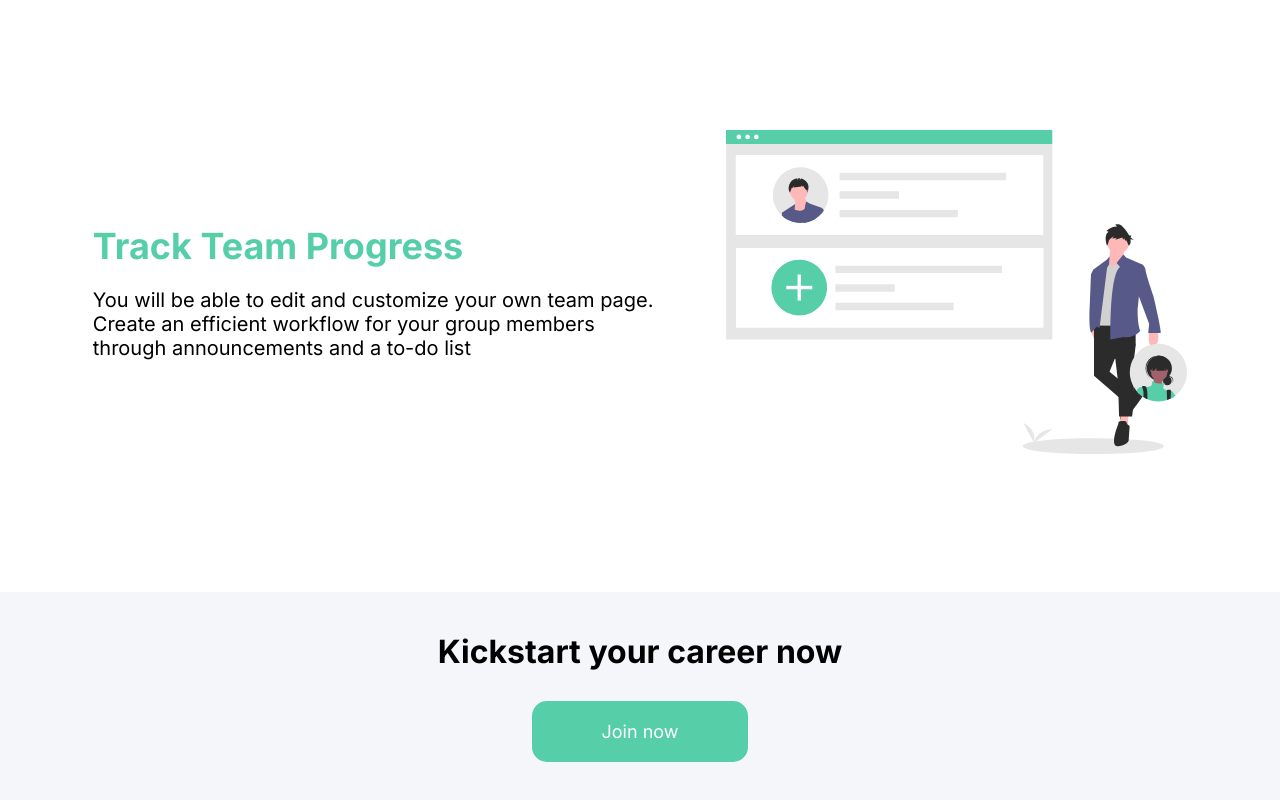
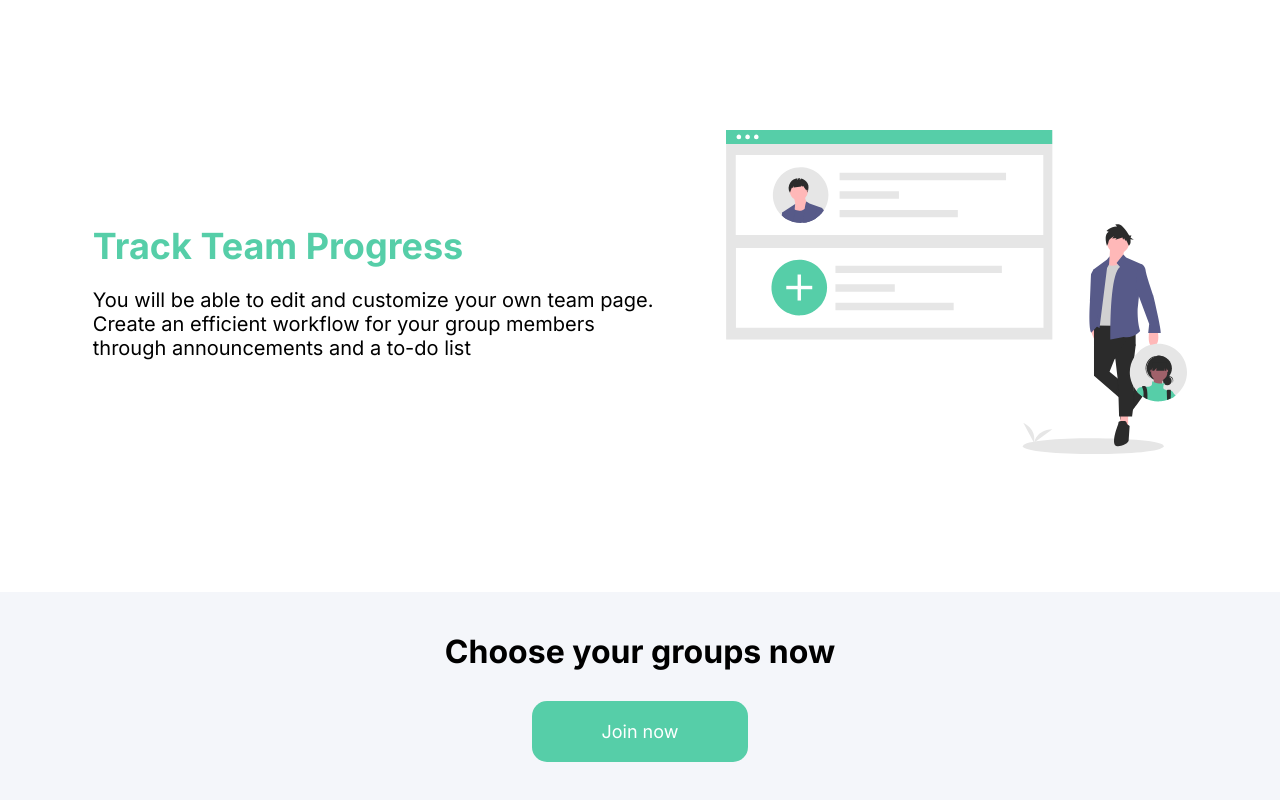
Before and after one commit to aibarrola/SubtleAsianNetwork, a React (Create React App) app: page / in a window 1280 px wide. Shown: the part 896-1696 px from the top of the page. Built offline with nearby package versions, Linux system fonts and the light colour scheme.

Commit message:
fixed footer

```diff
--- a/src/components/pages/landing/footer/Footer.jsx
+++ b/src/components/pages/landing/footer/Footer.jsx
@@ -9,9 +9,10 @@ function Footer() {
   return (
     <div className="footer">
       <div className="footer-container">
+        {/*  <img src={Logo} className="footerLogo" alt="Footer Logo"/> */}
 
-        <h1 className="footerTitle"> Kickstart your career now </h1>
-        <Link to="/signup">
+        <h1 className="footerTitle"> Choose your groups now </h1>
+        <Link to="/signup1">
           <button className="BTNsignUp footerBTN"> Join now </button>
         </Link>
       </div>
```
